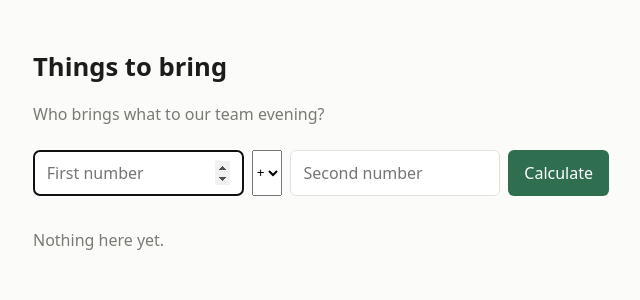
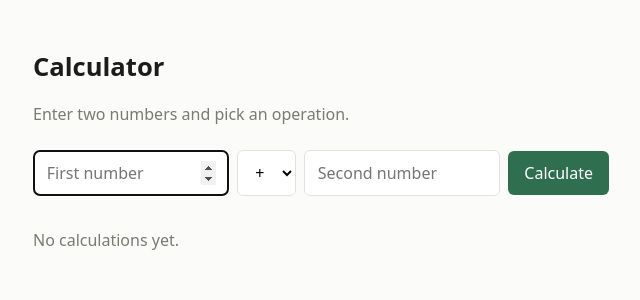
Before and after one commit to mudt-cm104-2026-winter/team-14, a FastAPI app: page / in a window 1280 px wide. Shown: the top 300 px of the page, without its empty margins (319-959 px from the left). Run offline with FastAPI, Linux system fonts and the light colour scheme.

Commit message:
style: clean up calculator page text and layout

```diff
--- a/app/main.py
+++ b/app/main.py
@@ -1,11 +1,8 @@
-"""Things to bring: the starting point of your team project.
-
-This is an example. Replace the topic with your own: change the fields,
-the texts and the page. Grow it one pull request at a time.
+"""A small calculator web app that keeps a history.
 
 What happens where:
 - main.py      the web part: which address shows what (the "routes")
-- storage.py   where the entries are kept
+- storage.py   where the calculations are kept
 - templates/   the HTML page
 - static/      the stylesheet
 """
@@ -22,7 +19,7 @@ from . import storage
 
 HERE = Path(__file__).parent
 
-app = FastAPI(title="Things to bring")
+app = FastAPI(title="Calculator")
 app.mount("/static", StaticFiles(directory=HERE / "static"), name="static")
 templates = Jinja2Templates(directory=HERE / "templates")
 
--- a/app/static/style.css
+++ b/app/static/style.css
@@ -24,17 +24,18 @@ h1 { font-size: 1.6rem; margin: 0 0 .25rem; }
 
 .error { color: #b00020; font-weight: 600; }
 
-form.add { display: flex; gap: .5rem; margin: 1.5rem 0 2rem; }
+form.add { display: flex; align-items: center; gap: .5rem; margin: 1.5rem 0 2rem; }
 
-form.add input {
-  flex: 1;
-  min-width: 0;
+form.add input,
+form.add select {
   padding: .6rem .8rem;
   border: 1px solid var(--line);
   border-radius: 6px;
   background: #fff;
   font: inherit;
 }
+
+form.add input { flex: 1; min-width: 0; }
 
 button {
   padding: .6rem 1rem;
@@ -51,3 +52,5 @@ table { width: 100%; border-collapse: collapse; }
 th, td { padding: .5rem; border-bottom: 1px solid var(--line); text-align: left; }
 
 th { color: var(--muted); font-weight: 600; }
+
+td.result { font-weight: 600; }
--- a/app/templates/index.html
+++ b/app/templates/index.html
@@ -3,13 +3,13 @@
 <head>
   <meta charset="utf-8">
   <meta name="viewport" content="width=device-width, initial-scale=1">
-  <title>Things to bring</title>
+  <title>Calculator</title>
   <link rel="stylesheet" href="/static/style.css">
 </head>
 <body>
   <main>
-    <h1>Things to bring</h1>
-    <p class="intro">Who brings what to our team evening?</p>
+    <h1>Calculator</h1>
+    <p class="intro">Enter two numbers and pick an operation.</p>
 
     {% if error %}
     <p class="error">{{ error }}</p>
@@ -30,16 +30,21 @@
     {% if entries %}
     <table>
       <thead>
-        <tr><th>Calculation</th></tr>
+        <tr><th>First</th><th>Op</th><th>Second</th><th>Result</th></tr>
       </thead>
       <tbody>
         {% for entry in entries %}
-        <tr><td>{{ entry.a }} {{ entry.operator }} {{ entry.b }} = {{ entry.result }}</td></tr>
+        <tr>
+          <td>{{ entry.a }}</td>
+          <td>{{ entry.operator }}</td>
+          <td>{{ entry.b }}</td>
+          <td class="result">= {{ entry.result }}</td>
+        </tr>
         {% endfor %}
       </tbody>
     </table>
     {% else %}
-    <p class="empty">Nothing here yet.</p>
+    <p class="empty">No calculations yet.</p>
     {% endif %}
   </main>
 </body>
```
Also changed, not shown: CHANGELOG.md.
